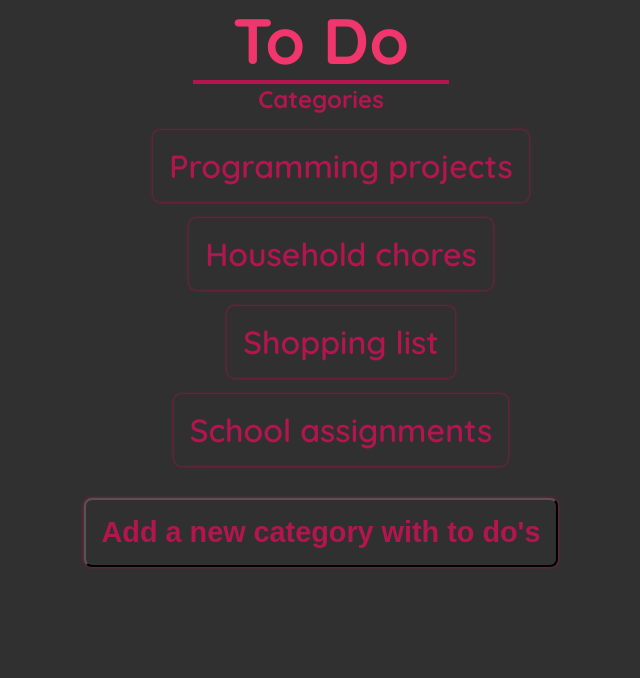
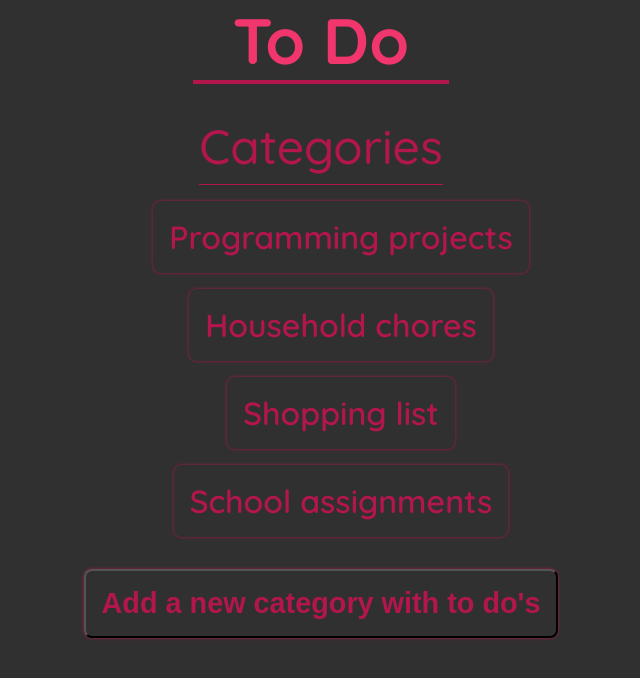
Before and after one commit to DiegoGoethals/To-Do-app, a React (Create React App) app: page / in a window 1280 px wide. Shown: the top 678 px of the page, without its empty margins (319-959 px from the left). Built offline with nearby package versions, Linux system fonts and the light colour scheme.

Commit message:
Made list title a bit more nicer to look at

```diff
--- a/src/Itemlist.css
+++ b/src/Itemlist.css
@@ -1,3 +1,10 @@
+h2 {
+    font-size: 3rem;
+    font-weight: 500;
+    padding: 2rem 0 .5rem 0;
+    border-bottom: 0.1rem solid rgb(178,22,77);
+}
+
 .items {
     padding: 0;
     list-style: none;
```
